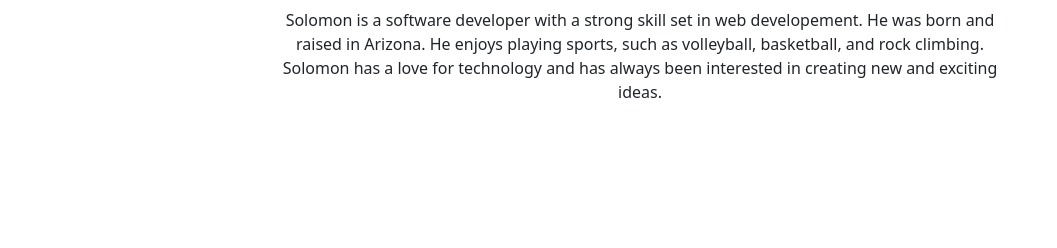
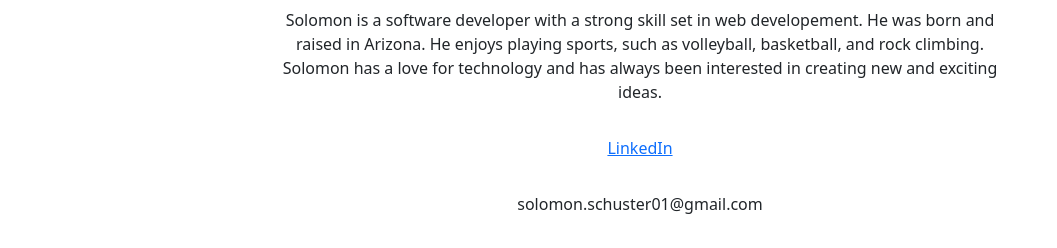
Before and after one commit to Solly922/solly922.github.io, a plain HTML site: page index.html in a window 1280 px wide. Shown: the part 574-822 px from the top of the page, without its empty margins (0-1057 px from the left). Before the commit the page ends 800 px from the top, so only its background shows below. Drawn offline with nearby package versions, Linux system fonts and the light colour scheme.

Commit message:
Update index.html

```diff
--- a/index.html
+++ b/index.html
@@ -80,5 +80,11 @@
       technology and has always been interested in creating new and exciting
       ideas.
     </p>
+    <div style="text-align: center">
+      <a href="https://www.linkedin.com/in/solomon-schuster-827748171/"
+        >LinkedIn</a
+      >
+    </div>
+    <p>solomon.schuster01@gmail.com</p>
   </body>
 </html>
```
